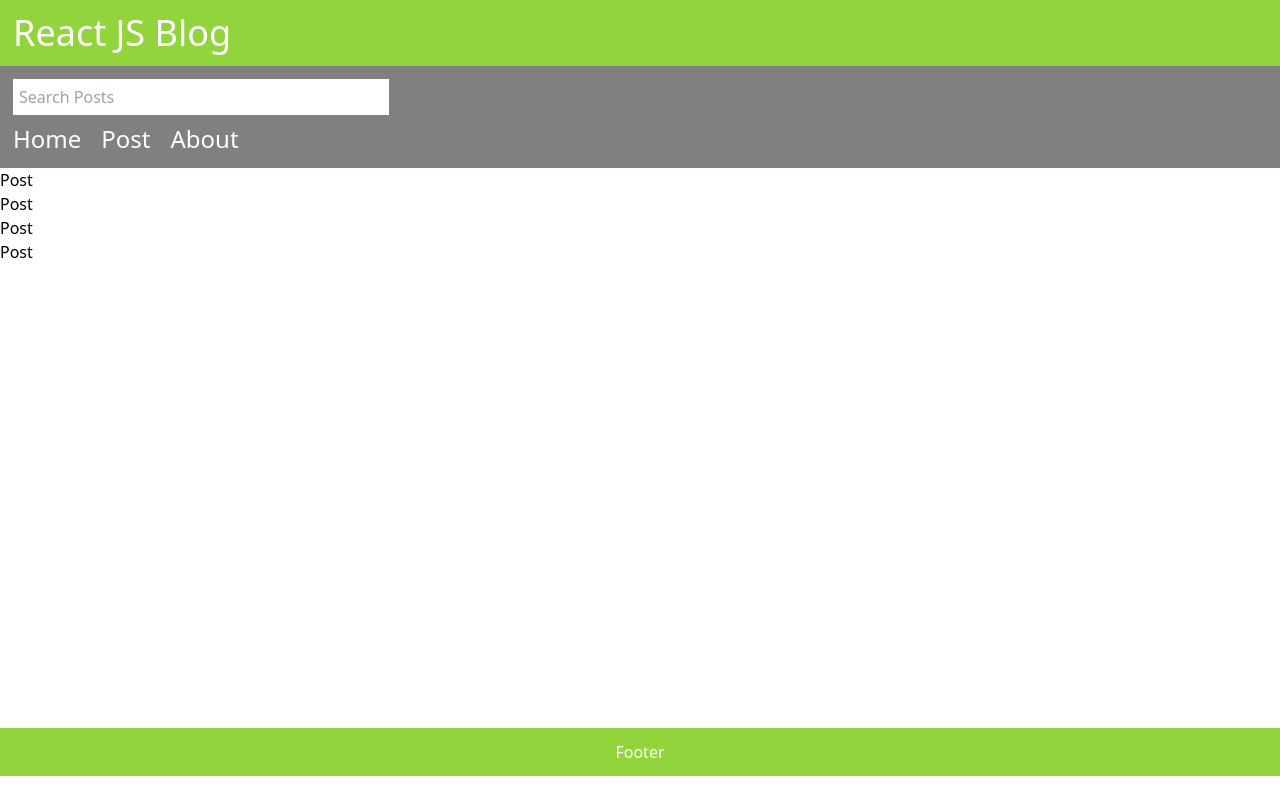
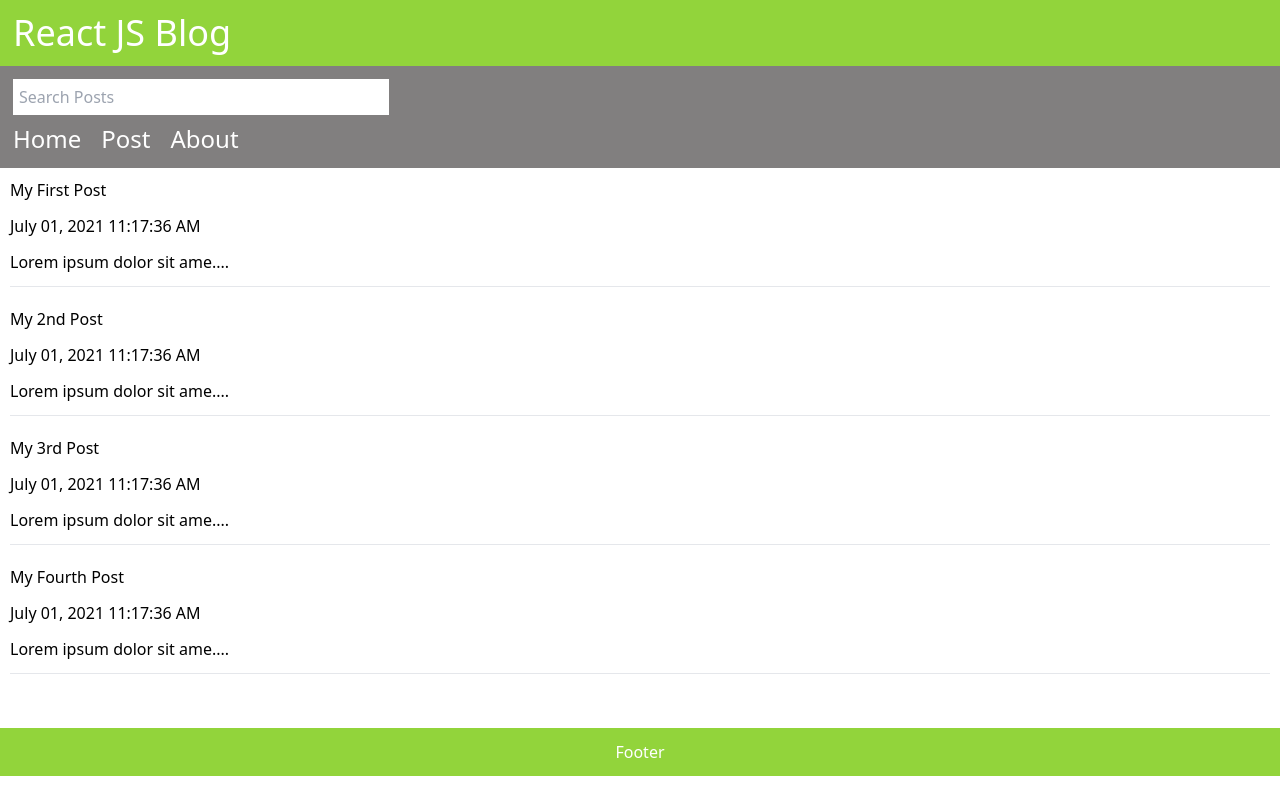
Before and after one commit to Buyaki01/blog-app-react, a React (Create React App) app: page / in a window 1280 px wide. Built offline with nearby package versions, Linux system fonts and the light colour scheme.

Commit message:
Add functionality to the Post component

```diff
--- a/src/Post.js
+++ b/src/Post.js
@@ -1,6 +1,20 @@
-const Post = () => {
+import { Link } from "react-router-dom"
+
+const Post = ({post}) => {
   return (
-    <div>Post</div>
+    <article className="post">
+      <Link to={`/post/${post.id}`}>
+        <h2 className="mb-3">{post.title}</h2>
+        <p className="postDate mb-3">{post.datetime}</p>
+      </Link>
+      <p className="postBody mb-3">{
+        (post.body).length <= 25
+          ? post.body
+          : `${(post.body).slice(0, 25)}....`
+        }
+      </p>
+      <hr />
+    </article>
   )
 }
 
--- a/src/index.css
+++ b/src/index.css
@@ -35,6 +35,11 @@
 
 .Home{
   min-height: 70vh;
+  flex-grow: 1;
+}
+
+.post{
+  padding: 10px;
 }
 
 .Footer{
```
